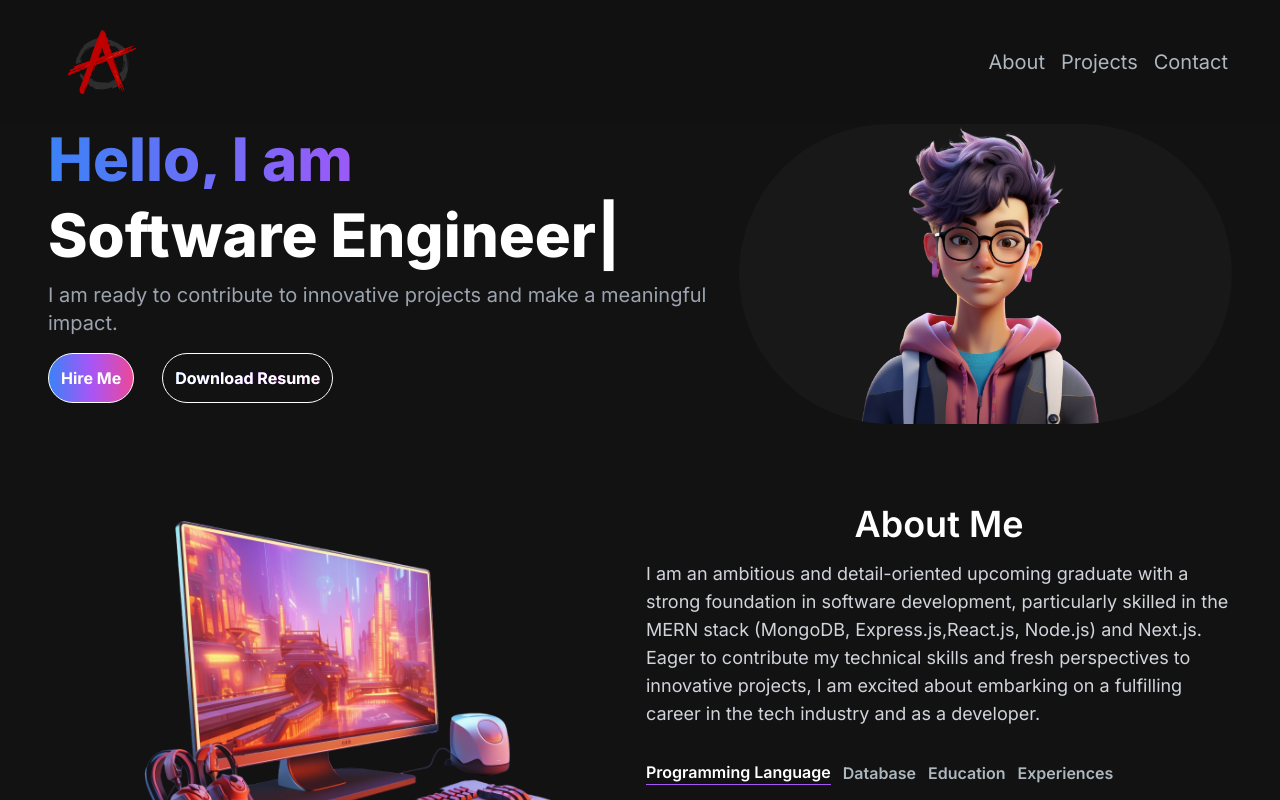
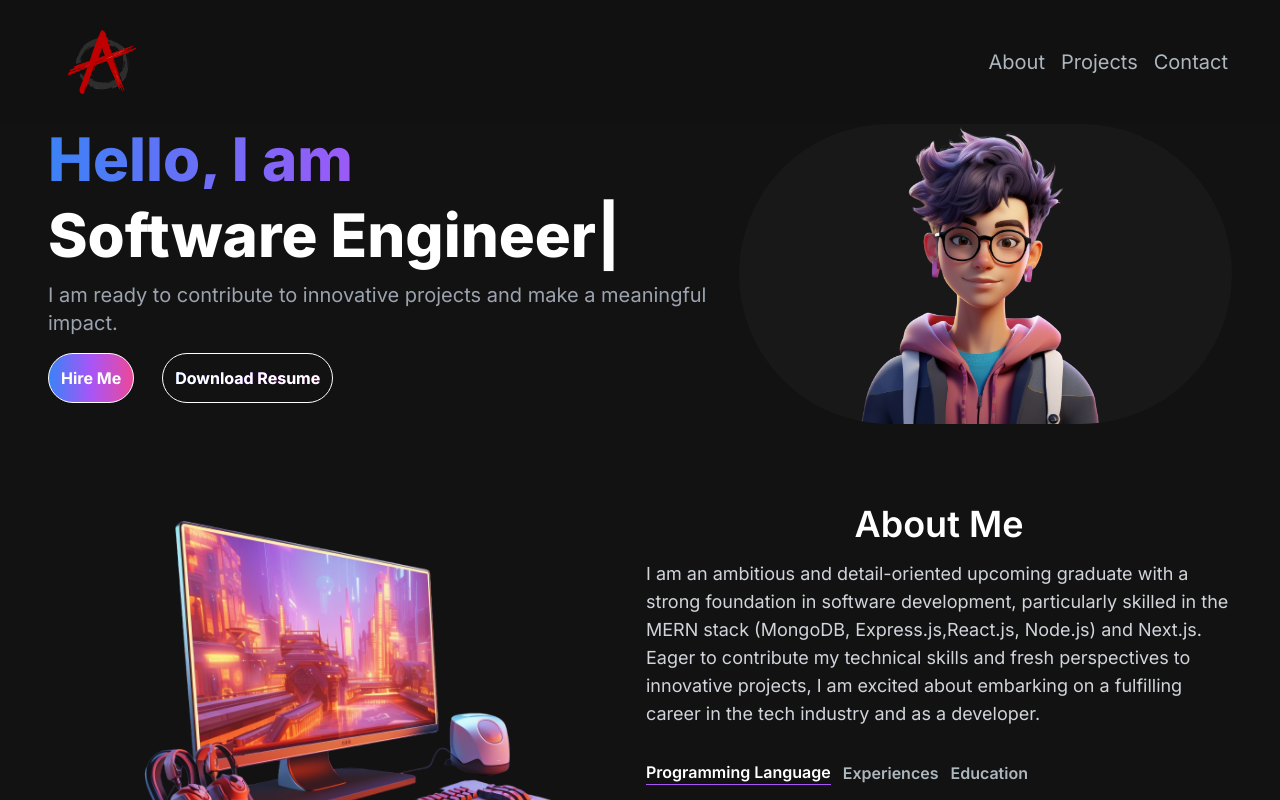
Before and after one commit to Ankitsingh0460/Portfolio, a Next.js app: page / in a window 1280 px wide. Shown: the top 800 px of the page. Built offline with nearby package versions, Linux system fonts and the light colour scheme.

Commit message:
remove databse

```diff
--- a/components/AboutSection.jsx
+++ b/components/AboutSection.jsx
@@ -9,6 +9,7 @@ const Tab_Data = [
     content: (
       <ul style={{ "list-style": "disc" }}>
         <li>C#</li>
+        <li>.Net</li>
         <li>IOT</li>
         <li>Java</li>
         <li>Html,CSS</li>
@@ -19,29 +20,8 @@ const Tab_Data = [
         <li>NodeJS</li>
         <li>TailWind</li>
         <li>JavaScript</li>
-      </ul>
-    ),
-  },
-  {
-    id: "database",
-    name: "database",
-    content: (
-      <ul style={{ "list-style": "disc" }}>
         <li>MySQL</li>
         <li>MongoDB</li>
-      </ul>
-    ),
-  },
-  {
-    id: "Education",
-    name: "Education",
-    content: (
-      <ul style={{ "list-style": "disc" }}>
-        <li>
-          B.Tech:(CSE with Specialization in Data Science) (2024) [84.19%]
-        </li>
-        <li>12th: Science, BSEB (2019)[64.8%]</li>
-        <li>10th: 10th Standard ,CBSE (2017) [85.5%]</li>
       </ul>
     ),
   },
@@ -60,6 +40,19 @@ const Tab_Data = [
         <li>
           Web development Internship in OctaNet Services Pvt Ltd.(2024-Mar-Jun)
         </li>
+      </ul>
+    ),
+  },
+  {
+    id: "Education",
+    name: "Education",
+    content: (
+      <ul style={{ "list-style": "disc" }}>
+        <li>
+          B.Tech:(CSE with Specialization in Data Science) (2024) [84.19%]
+        </li>
+        <li>12th: Science, BSEB (2019)[64.8%]</li>
+        <li>10th: 10th Standard ,CBSE (2017) [85.5%]</li>
       </ul>
     ),
   },
@@ -104,22 +97,16 @@ const AboutSection = () => {
             Programming Language{" "}
           </TabButton>
           <TabButton
-            selectTab={() => handleTabChange("database")}
-            active={tab === "database"}
+            selectTab={() => handleTabChange("experiences")}
+            active={tab === "experiences"}
           >
-            Database
+            Experiences
           </TabButton>
           <TabButton
             selectTab={() => handleTabChange("Education")}
             active={tab === "Education"}
           >
             Education
-          </TabButton>
-          <TabButton
-            selectTab={() => handleTabChange("experiences")}
-            active={tab === "experiences"}
-          >
-            Experiences
           </TabButton>
         </div>
         <div className="mt-8">{Tab_Data.find((t) => t.id === tab).content}</div>
```
